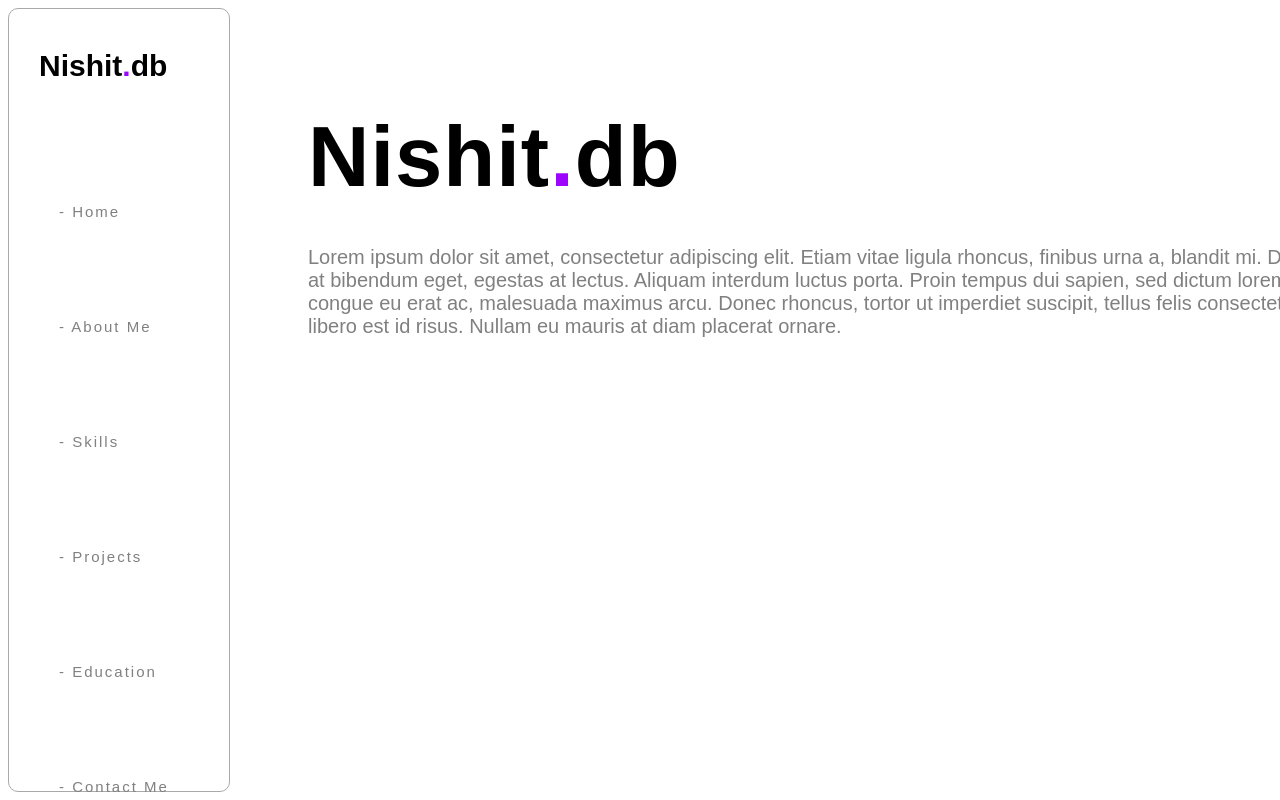
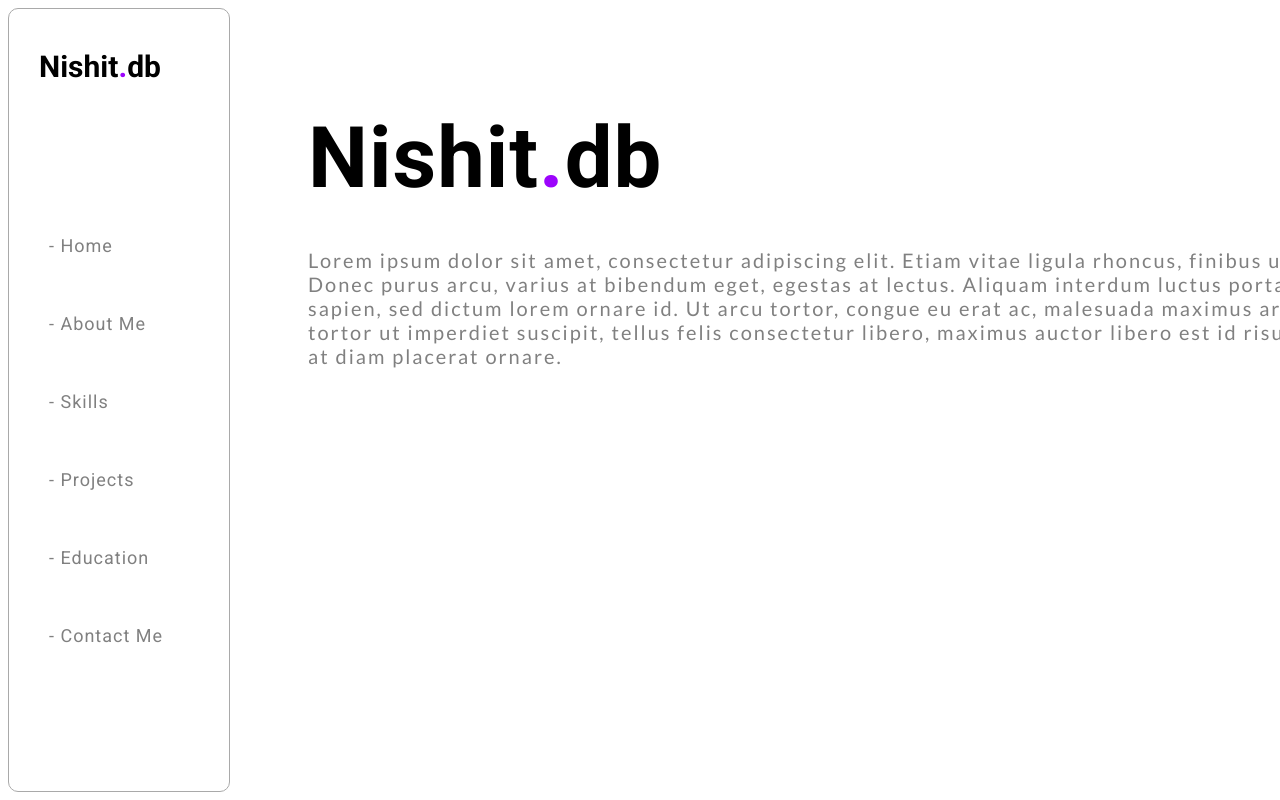
Before and after one commit to Crossbow2560/main-portfolio, a website: page index.html in a window 1280 px wide. Shown: the top 800 px of the page. Drawn offline with Linux system fonts and the light colour scheme.

```diff
--- a/index.html
+++ b/index.html
@@ -6,7 +6,8 @@
 		<link rel="stylesheet" type="text/css" href="styles.css">
 		<link rel="preconnect" href="https://fonts.googleapis.com">
 		<link rel="preconnect" href="https://fonts.gstatic.com" crossorigin>
-		<link href="https://fonts.googleapis.com/css2?family=Roboto:ital,wght@0,800;1,800&display=swap" rel="stylesheet">
+		<link href="https://fonts.googleapis.com/css2?family=Roboto:ital,wght@0,100..900;1,100..900&display=swap" rel="stylesheet">
+		<link href="https://fonts.googleapis.com/css2?family=Lato:ital,wght@0,100;0,300;0,400;0,700;0,900;1,100;1,300;1,400;1,700;1,900&display=swap" rel="stylesheet">
 		<title>nishit.db</title>
 	</head>
 	<body>
--- a/styles.css
+++ b/styles.css
@@ -1,12 +1,17 @@
 /*fonts*/
 
-.roboto-extrabold{
+.roboto-regular{
   font-family: "Roboto", sans-serif;
   font-optical-sizing: auto;
-  font-weight: 800;
+  font-weight: 400;
   font-style: normal;
-  font-variation-settings:
-    "wdth" 100;
+  font-variation-settings: "wdth" 100;
+}
+
+.lato-regular {
+  font-family: "Lato", sans-serif;
+  font-weight: 400;
+  font-style: normal;
 }
 
 html{
@@ -16,12 +21,10 @@
 @keyframes slideInFromLeft{
 	0%{
 		transform: translateX(-100%);
-		opacity: 0;
 	}
 
 	100%{
 		transform: translateX(0px);
-		opacity: 1;
 	}
 }
 
@@ -50,11 +53,11 @@
 
 #title-name{
 	display: inline-block;
-	font-family: roboto-extrabold, sans-serif;
+	font-family: Roboto, sans-serif;
 	font-weight: bold;
 	font-size: 85px;
 	letter-spacing: 1px;
-	animation: slideInFromLeft 0.8s ease-out forwards;
+	animation: slideInFromLeft 0.6s cubic-bezier(0.2, 1, 1, 1) forwards;
 	animation-delay: 0.5s;
 	animation-fill-mode: backwards;
 
@@ -73,12 +76,13 @@
 }
 
 #desc{
-	font-family: 'roboto-extrabold', sans-serif;
+	font-family: Lato, sans-serif;
 	font-weight: 400;
 	font-size: 20px;
 	color: grey;
 	width: 1200px;
-	animation: slideInFromLeft 0.8s ease-out forwards;
+	letter-spacing: 2px;
+	animation: slideInFromLeft 0.7s cubic-bezier(0.2, 1, 1, 1) forwards;
 	animation-delay: 0.5s;
 	animation-fill-mode: backwards;
 }
@@ -99,9 +103,9 @@
 #sidebar-name{
 	font-weight: bolder;
 	font-size: 30px;
-	font-family: 'roboto-extrabold', sans-serif;
+	font-family: Roboto , sans-serif;
 	text-align: left;
-	padding-bottom: 50px;
+	padding-bottom: 120px;
 }
 
 #sidebar-name-dot{
@@ -110,22 +114,25 @@
 
 
 .tabs{
-	font-family: 'roboto-extrabold', sans-serif;
+	font-family: Roboto, sans-serif;
 	text-decoration: none;
 	display: inline-block;
-	font-size: 15px;
-	font-weight: 400;
+	font-size: 18px;
+	font-weight: normal;
 	color: grey;
-	padding-bottom: 40px;
-	padding-top: 40px;
-	padding-left: 20px;
+	padding-bottom: 1px;
+	padding-top: 1px;
+	padding-left: 10px;
+	height: 58px;
 	transform: translate(0px, 0px);
-	transition: transform 0.3s ease, color 0.3s ease;
-	letter-spacing: 2px;
+	transition: transform 0.3s ease, color 0.3s ease, font-size 0.3s ease, letter-spacing 0.3s ease;
+	letter-spacing: 1px;
 }
 
 .tabs:hover{
 	color: #A587F4;
 	transform: translate(10px, 0px);
-	transition: transform 0.3s ease;
+	font-size: 22px;
+	letter-spacing: 2px;
+	transition: transform 0.3s ease, color 0.3s ease, font-size 0.3s ease, letter-spacing 0.3s ease;
 }
```
Also changed, not shown: package.json (added, +23 -0 lines), 1 other file.
